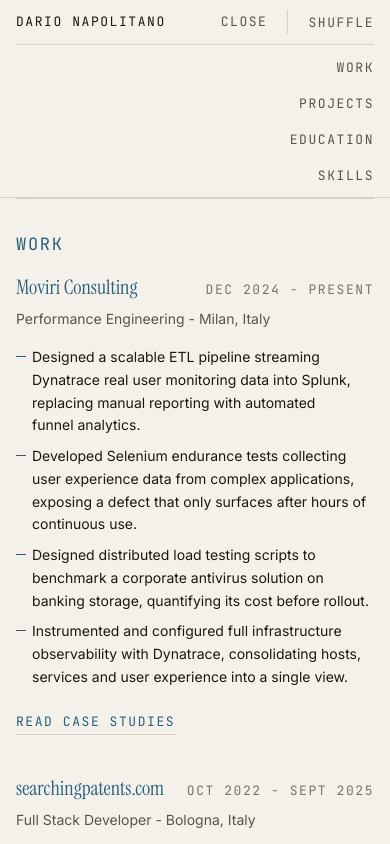
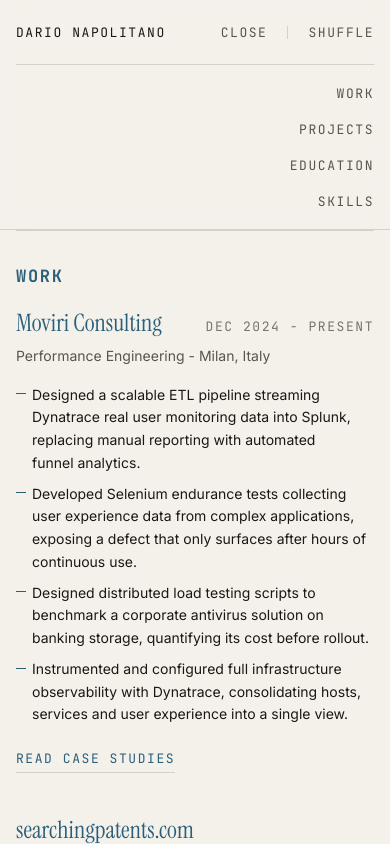
Before and after one commit to napolitanodario/personal-website, a Next.js app: page /resume in a window 390 px wide. Both pictures are taken after a click on the button "MENU". Shown: the top 844 px of the page. Built offline with nearby package versions, Linux system fonts and the light colour scheme.

Commit message:
graphical adjustments for mobile

```diff
--- a/src/app/layout.tsx
+++ b/src/app/layout.tsx
@@ -28,6 +28,7 @@
 const jetbrainsMono = JetBrains_Mono({
   variable: "--font-jetbrains-mono",
   subsets: ["latin"],
+  weight: ["400", "700"],
 });
 
 /* ------------------------------------------------------------------ */
--- a/src/components/experience-list.tsx
+++ b/src/components/experience-list.tsx
@@ -40,7 +40,7 @@
 function ProjectAccount({ project }: { project: ExperienceProject }) {
   return (
     <div>
-      <h4 className="font-serif text-lg leading-snug sm:text-xl">
+      <h4 className="font-serif text-xl leading-snug sm:text-2xl">
         {project.name}
       </h4>
 
@@ -79,7 +79,7 @@
   return (
     <article>
       <header className="flex flex-wrap items-baseline justify-between gap-x-4 gap-y-1 sm:gap-x-6">
-        <h3 className="font-serif text-[1.25rem] leading-snug sm:text-[1.75rem]">
+        <h3 className="font-serif text-2xl leading-snug sm:text-3xl">
           {job.company}
         </h3>
         <p className="label text-ink-faint">{job.period}</p>
--- a/src/components/hero.tsx
+++ b/src/components/hero.tsx
@@ -28,12 +28,12 @@
         width={320}
         height={320}
         priority
-        className="size-32 rounded-full object-cover object-top ring-1 ring-rule md:size-40"
+        className="size-36 rounded-full object-cover object-top ring-1 ring-rule md:size-40"
       />
 
       <p className="label mt-5 text-accent md:mt-8">{profile.role}</p>
 
-      <h1 className="mt-2 font-serif text-[2.125rem] leading-[1.08] tracking-tight text-balance md:mt-4 md:text-6xl lg:text-7xl">
+      <h1 className="mt-2 font-serif text-[2.875rem] leading-[1.08] tracking-tight text-balance md:mt-4 md:text-6xl lg:text-7xl">
         {profile.name}
       </h1>
 
--- a/src/components/project-list.tsx
+++ b/src/components/project-list.tsx
@@ -123,9 +123,9 @@
     <div className="space-y-10 sm:space-y-15">
       {projects.map((project) => (
         <article key={project.title}>
-          <header className="flex flex-wrap items-baseline justify-between gap-x-4 gap-y-1 sm:gap-x-6">
+          <header className="flex flex-col gap-1 sm:flex-row sm:flex-wrap sm:items-baseline sm:justify-between sm:gap-x-6">
             <div className="flex min-w-0 items-center gap-3 sm:gap-5">
-              <h3 className="font-serif text-[1.375rem] leading-snug sm:text-3xl">
+              <h3 className="font-serif text-2xl leading-snug sm:text-3xl">
                 {project.title}
               </h3>
               {project.href ? (
--- a/src/components/section.tsx
+++ b/src/components/section.tsx
@@ -17,10 +17,10 @@
   return (
     <section
       id={id}
-      className="scroll-mt-16 border-t border-rule py-8 sm:scroll-mt-24 sm:py-12 md:py-16"
+      className="scroll-mt-24 border-t border-rule py-8 sm:py-12 md:py-16"
     >
       <div className="grid gap-4 sm:gap-6 md:grid-cols-[10rem_1fr] md:gap-12">
-        <h2 className="label-lg md:sticky md:top-28 md:self-start">
+        <h2 className="label-lg font-bold md:sticky md:top-28 md:self-start">
           {title}
         </h2>
         <div>{children}</div>
--- a/src/components/site-header.tsx
+++ b/src/components/site-header.tsx
@@ -117,7 +117,10 @@
   }, [menuOpen]);
 
   const linkClassName =
-    "label text-ink-muted transition-colors hover:text-accent";
+    "label inline-flex items-center leading-none text-ink-muted transition-colors hover:text-accent";
+
+  const brandClassName =
+    "label inline-flex items-center leading-none text-ink transition-colors hover:text-accent";
 
   const sectionLinks = (
     <ul className="flex items-center gap-x-5">
@@ -136,14 +139,14 @@
   );
 
   const shuffle = (
-    <div className="shrink-0 border-l border-rule pl-5">
+    <div className="flex shrink-0 items-center border-l border-rule pl-5">
       <ThemeToggle />
     </div>
   );
 
   return (
     <header className="sticky top-0 z-10 overflow-x-clip border-b border-rule bg-paper/40 backdrop-blur-md">
-      <Container className="relative py-2.5 sm:py-4">
+      <Container className="relative">
         {/*
          * Fixed + invisible: real label metrics, zero impact on document width.
          * A clipped 0×0 box was under-reporting width and forcing the overflowing
@@ -169,16 +172,20 @@
         <div
           ref={shellRef}
           className={
-            layout === "row"
-              ? "flex w-full min-w-0 items-center justify-between gap-8"
-              : "flex w-full min-w-0 flex-col gap-2.5"
+            layout === "stack" || (layout === "menu" && menuOpen)
+              ? "flex w-full min-w-0 flex-col"
+              : "w-full min-w-0"
           }
         >
-          <div className="flex w-full min-w-0 items-center justify-between gap-4">
+          {/*
+           * Fixed bar height so the compacted mobile menu matches desktop.
+           * The dropdown expands below this row and does not change it.
+           */}
+          <div className="flex min-h-16 w-full min-w-0 items-center justify-between gap-4">
             <Link
               ref={nameRef}
               href="/"
-              className="label shrink-0 text-ink transition-colors hover:text-accent"
+              className={`${brandClassName} shrink-0`}
             >
               {profile.name}
             </Link>
@@ -189,7 +196,7 @@
                   type="button"
                   aria-expanded={menuOpen}
                   aria-controls="site-header-menu"
-                  className={linkClassName}
+                  className={`${linkClassName} p-0`}
                   onClick={() => setMenuOpen((open) => !open)}
                 >
                   {menuOpen ? "close" : "menu"}
@@ -214,18 +221,30 @@
             <nav
               ref={navRef}
               aria-label="Curriculum sections"
-              className="flex w-full items-center justify-end gap-x-5 whitespace-nowrap"
+              className="flex min-h-16 w-full items-center justify-end gap-x-5 whitespace-nowrap"
             >
               {sectionLinks}
               {shuffle}
             </nav>
           ) : null}
 
-          {layout === "menu" && menuOpen ? (
+          {layout === "menu" ? (
+            <div
+              id="site-header-menu"
+              className={`grid transition-[grid-template-rows] duration-300 ease-out motion-reduce:transition-none ${
+                menuOpen ? "grid-rows-[1fr]" : "grid-rows-[0fr]"
+              }`}
+              inert={menuOpen ? undefined : true}
+            >
+              <div className="min-h-0 overflow-hidden">
                 <nav
-              id="site-header-menu"
                   aria-label="Curriculum sections"
-              className="border-t border-rule pt-2.5"
+                  aria-hidden={!menuOpen}
+                  className={`border-t border-rule py-4 transition-[opacity,transform] duration-300 ease-out motion-reduce:transition-none ${
+                    menuOpen
+                      ? "translate-y-0 opacity-100"
+                      : "-translate-y-1 opacity-0"
+                  }`}
                 >
                   <ul className="flex flex-col items-end gap-y-3">
                     {cvSections.map((section) => (
@@ -233,6 +252,7 @@
                         <Link
                           href={cvSectionHref(section.id)}
                           className={linkClassName}
+                          tabIndex={menuOpen ? undefined : -1}
                           onClick={() => setMenuOpen(false)}
                         >
                           {section.title}
@@ -241,6 +261,8 @@
                     ))}
                   </ul>
                 </nav>
+              </div>
+            </div>
           ) : null}
         </div>
       </Container>
--- a/src/components/theme-toggle.tsx
+++ b/src/components/theme-toggle.tsx
@@ -22,7 +22,7 @@
       type="button"
       onClick={shuffle}
       aria-label="Shuffle page colors"
-      className="label text-ink-muted transition-colors hover:text-accent"
+      className="label inline-flex items-center p-0 leading-none text-ink-muted transition-colors hover:text-accent"
     >
       shuffle
     </button>
```
Lines whose indentation alone changed are shown as unchanged.
